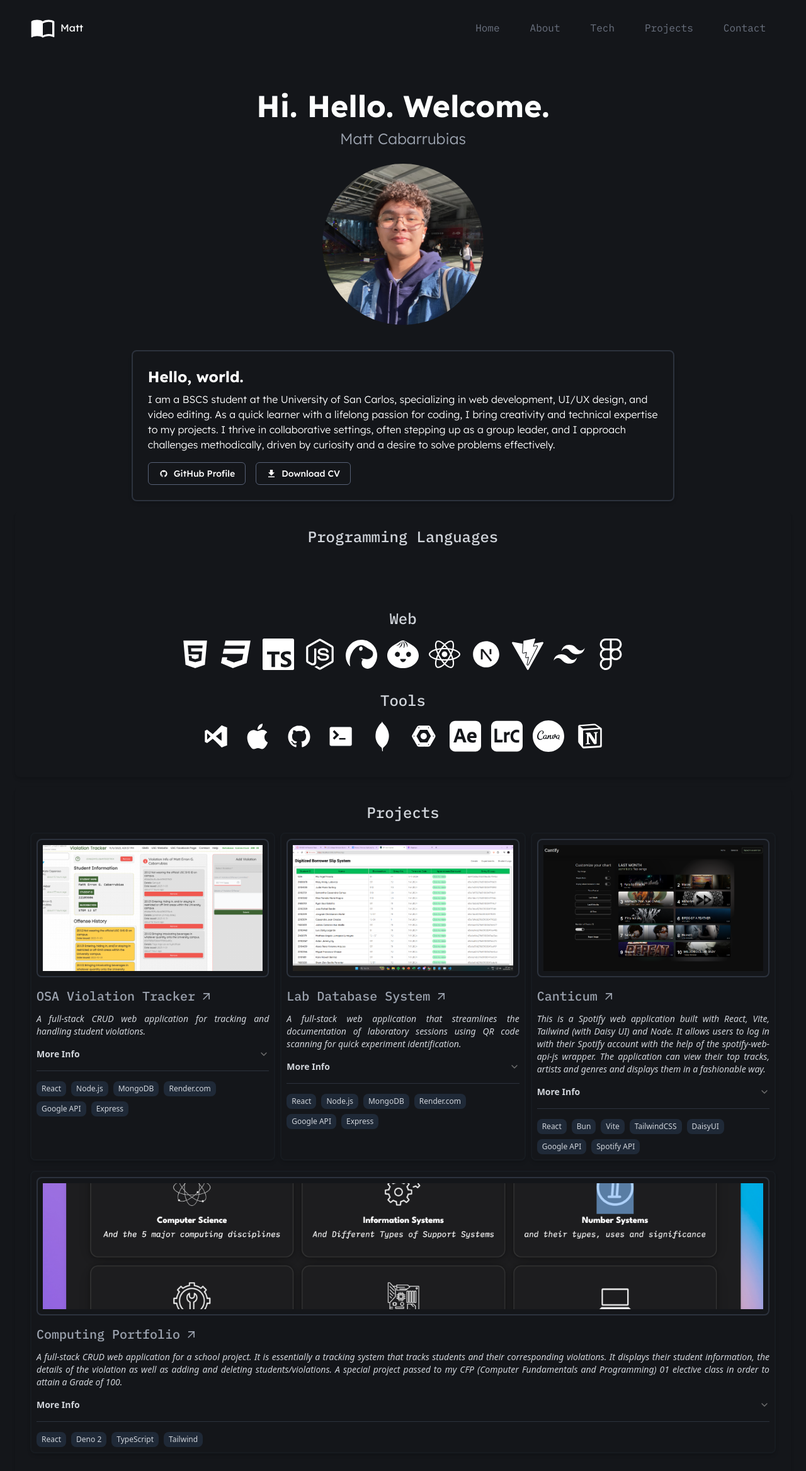
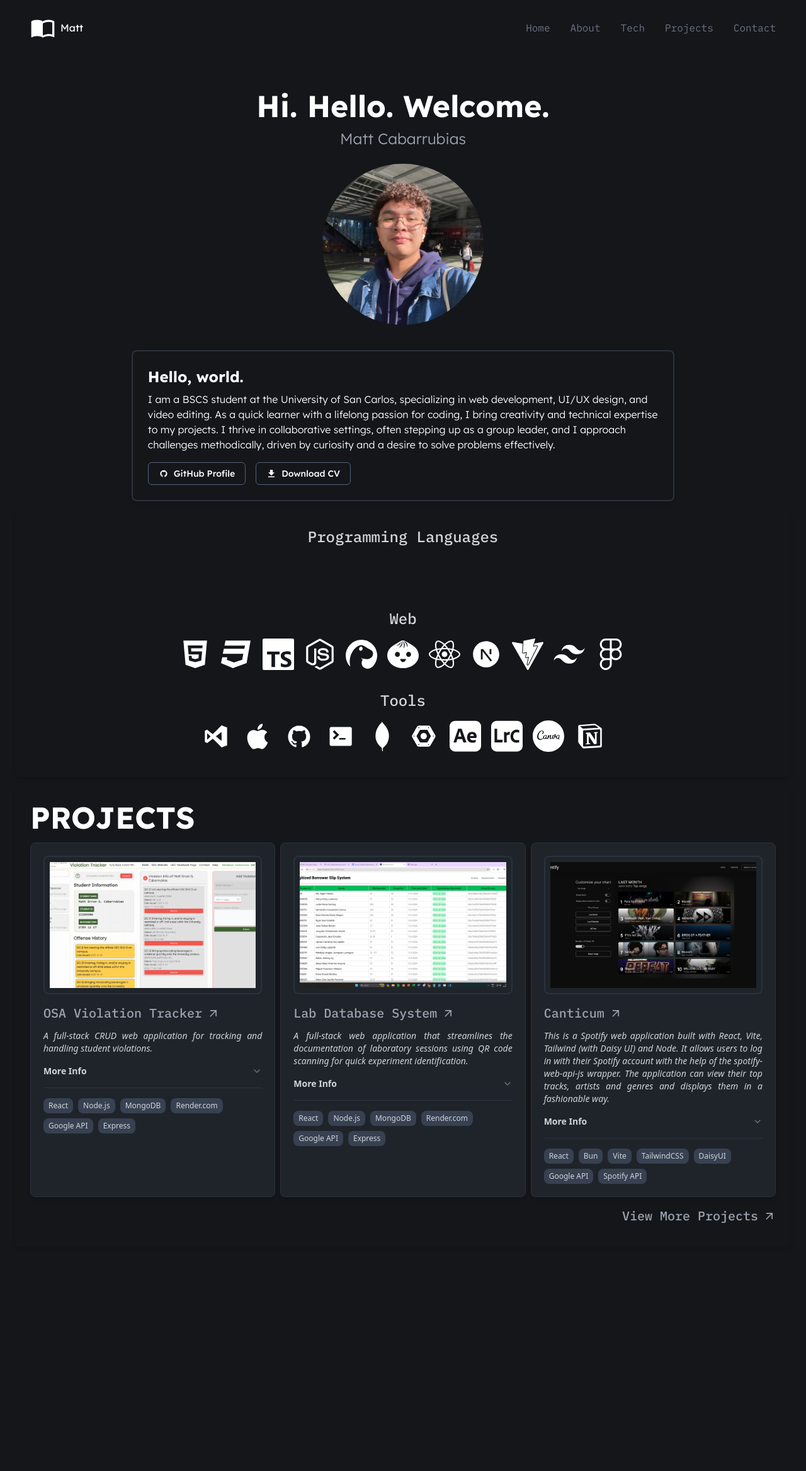
Before and after one commit to devliqht/portfolio, a React (Vite) app: page / in a window 1280 px wide. Shown: the top 2336 px of the page at 63% size. After the commit the page ends 2005 px from the top, so only its background shows below. Built offline with nearby package versions, Linux system fonts and the light colour scheme; some icons are missing.

Commit message:
PROJECTS: Improve styling and ordering

```diff
--- a/src/components/Containers.tsx
+++ b/src/components/Containers.tsx
@@ -40,7 +40,7 @@ const ProjectsContainer: React.FC<ProjectsContainerProps> = ({
   tags = [],
 }) => {
   return (
-    <div className="container flex flex-col md:border-2 md:border-[var(--dblue-l)] md:p-2 rounded-lg shadow-md">
+    <div className="container flex flex-col md:border-[1px] md:border-[var(--dblue-ll)] bg-[var(--dblue-l)] p-5 rounded-lg shadow-md">
     <div className="mb-4 h-[220px] p-2 border-[var(--dblue-ll)] border-2 rounded-lg overflow-hidden">
       <img
         src={imageUrl}
@@ -75,7 +75,7 @@ const ProjectsContainer: React.FC<ProjectsContainerProps> = ({
           {tags.map((tag, index) => (
             <span
               key={index}
-              className="px-2 py-1 text-xs bg-gray-800 text-gray-300 rounded-lg"
+              className="px-2 py-1 text-xs bg-gray-700 text-gray-300 rounded-lg"
             >
               {tag}
             </span>
--- a/src/components/Header.tsx
+++ b/src/components/Header.tsx
@@ -31,20 +31,20 @@ const Header = () => {
                         <MdImportContacts size={40} color="white"></MdImportContacts>
                         <h1 className="lexend-deca-400">Matt</h1>
                         </div>
-                        <div className="flex gap-4">
-                            <a href="#home" className="ibm-plex-mono-regular text-gray-500 hover:text-gray-300 text-md p-4 border-transparent transition ease-in-out duration-200">
+                        <div className="flex gap-8">
+                            <a href="#home" className="ibm-plex-mono-regular text-gray-500 hover:text-gray-300 text-md py-4 border-transparent transition ease-in-out duration-200">
                                 Home
                             </a>
-                            <a href="#about" className="ibm-plex-mono-regular text-gray-500 hover:text-gray-300 text-md p-4 border-transparent transition ease-in-out duration-200">
+                            <a href="#about" className="ibm-plex-mono-regular text-gray-500 hover:text-gray-300 text-md py-4 border-transparent transition ease-in-out duration-200">
                                 About
                             </a>
-                            <a href="#tech" className="ibm-plex-mono-regular text-gray-500 hover:text-gray-300 text-md p-4 border-transparent transition ease-in-out duration-200">
+                            <a href="#tech" className="ibm-plex-mono-regular text-gray-500 hover:text-gray-300 text-md py-4 border-transparent transition ease-in-out duration-200">
                                 Tech
                             </a>
-                            <a href="#projects" className="ibm-plex-mono-regular text-gray-500 hover:text-gray-300 text-md p-4 border-transparent transition ease-in-out duration-200">
+                            <a href="#projects" className="ibm-plex-mono-regular text-gray-500 hover:text-gray-300 text-md py-4 border-transparent transition ease-in-out duration-200">
                                 Projects
                             </a>
-                            <a href="#contact" className="ibm-plex-mono-regular text-gray-500 hover:text-gray-300 text-md p-4 border-transparent transition ease-in-out duration-200">
+                            <a href="#contact" className="ibm-plex-mono-regular text-gray-500 hover:text-gray-300 text-md py-4 border-transparent transition ease-in-out duration-200">
                                 Contact
                             </a>
                         </div>
--- a/src/components/Hero.tsx
+++ b/src/components/Hero.tsx
@@ -1,8 +1,9 @@
-import { FaHtml5, FaCss3, FaReact, FaNodeJs, FaFigma,  } from "react-icons/fa";
+import { FaHtml5, FaCss3, FaReact, FaNodeJs, FaFigma, FaArrowRight  } from "react-icons/fa";
 import { RiTailwindCssFill, RiNotionFill, RiNextjsFill } from "react-icons/ri";
 import { SiVite, SiAdobeaftereffects, SiAdobelightroomclassic, SiCanva, SiTypescript, SiDeno, SiBun } from "react-icons/si";
 import { DiVisualstudio, DiApple, DiGithubBadge, DiTerminal, DiMongodb, DiGoogleCloudPlatform } from "react-icons/di";
 import { IoMdDownload } from "react-icons/io";
+import { MdArrowOutward } from "react-icons/md";
 import { ProjectsContainer, AnimatedContainer, BasicContainer } from "./Containers";
 import { COriginal } from 'devicons-react';
 import { CplusplusOriginal } from 'devicons-react';
@@ -19,7 +20,7 @@ const Hero = () => {
     return (
         <div className="h-full flex flex-col justify-center md:items-center p-4 md:p-6">
         <AnimatedContainer delay={300} className="pl-2 md:pl-0 md:mt-8">
-            <div className="flex flex-col items-start md:justify-center md:items-center">
+            <div className="flex flex-col items-start md:justify-center md:items-center" id="home">
                 <h1 className="text-5xl text-[var(--white)] lexend-deca-700">Hi. Hello. Welcome.</h1>
                 <h2 className="text-2xl text-gray-400 lexend-deca-300 mt-3">Matt Cabarrubias</h2>
                 <img src="/me.png" alt="Me" className="w-64 h-auto rounded-full my-6" />
@@ -86,8 +87,8 @@ const Hero = () => {
             </BasicContainer>
         </AnimatedContainer>
         <AnimatedContainer delay={900}>
-            <BasicContainer className="md:border-none">
-                <h3 className="text-2xl text-gray-300 ibm-plex-mono-medium md:text-center mb-4 w-full" id="projects">Projects</h3>
+            <BasicContainer className="border-none">
+                <h3 className="text-5xl text-[var(--white)] lexend-deca-700 md:text-left mb-4 w-full" id="projects">PROJECTS</h3>
                 <div className="flex flex-col md:flex-row gap-8 md:gap-2 mb-4 w-[100%]">
                     <ProjectsContainer title="OSA Violation Tracker" imageUrl="/osa.png" tags={['React', 'Node.js', 'MongoDB', 'Render.com', 'Google API', 'Express']}>
                         A full-stack CRUD web application for tracking and handling student violations.
@@ -99,11 +100,15 @@ const Hero = () => {
                     This is a Spotify web application built with React, Vite, Tailwind (with Daisy UI) and Node. It allows users to log in with their Spotify account with the help of the spotify-web-api-js wrapper. The application can view their top tracks, artists and genres and displays them in a fashionable way.
                     </ProjectsContainer>
                 </div>
-                <div className="flex flex-col md:flex-row gap-4 mb-4">
-                    <ProjectsContainer title="Computing Portfolio" imageUrl="/computing.png" tags={['React', 'Deno 2', 'TypeScript', 'Tailwind']}>
-                        A full-stack CRUD web application for a school project. It is essentially a tracking system that tracks students and their corresponding violations. It displays their student information, the details of the violation as well as adding and deleting students/violations.
-                        A special project passed to my CFP (Computer Fundamentals and Programming) 01 elective class in order to attain a Grade of 100.
-                    </ProjectsContainer>
+                <div className="text-white ibm-plex-mono-medium flex flex-row justify-end">
+                    <a
+                        href="https://github.com"
+                        className="flex flex-row items-center gap-2 text-xl text-gray-400 ibm-plex-mono-medium mb-3 relative group"
+                    >
+                        View More Projects
+                        <MdArrowOutward />
+                        <span className="absolute bottom-[-4px] left-0 h-[2px] w-0 bg-gray-400 transition-all duration-300 group-hover:w-[240px]"></span>
+                    </a>
                 </div>
             </BasicContainer>
         </AnimatedContainer>
--- a/src/index.css
+++ b/src/index.css
@@ -10,7 +10,7 @@
 
 :root {
   --dblue: #14161a;
-  --dblue-l: #171b20;
+  --dblue-l: #1f242a;
   --dblue-ll: #2c323d;
   --lblue: #454c5a;
   --cyan-b: #209db6;
```
Also changed, not shown: 1 other file (tests, documents, lock files or other folders).
